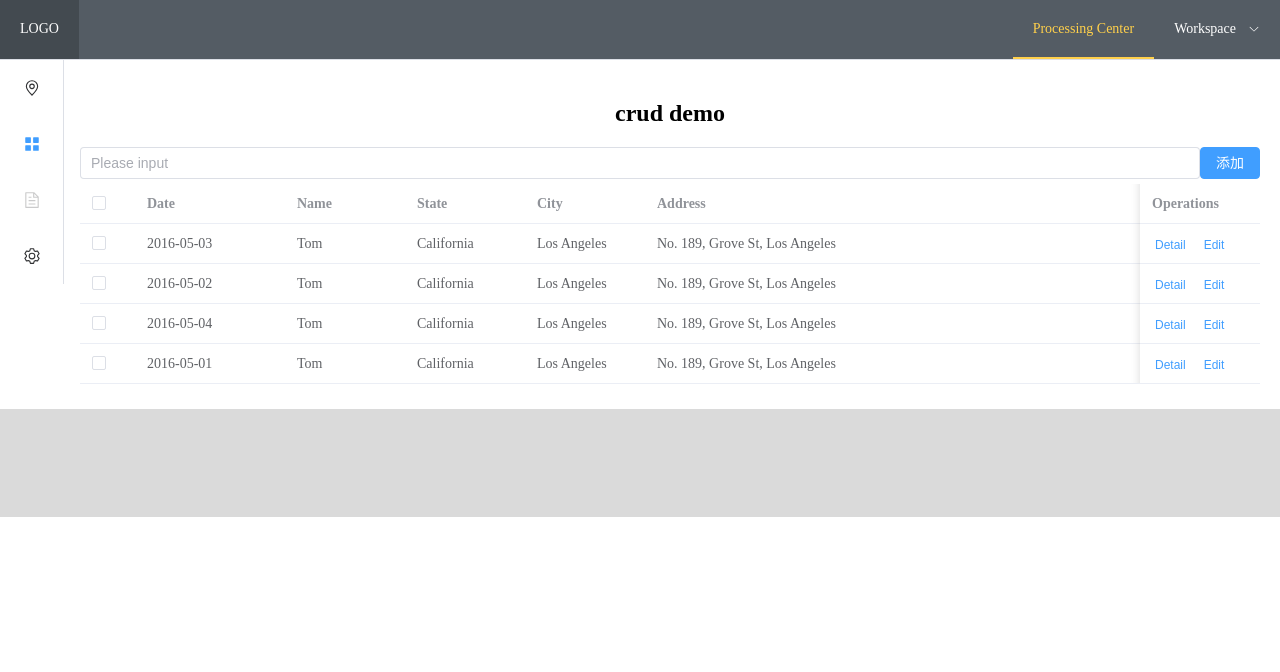
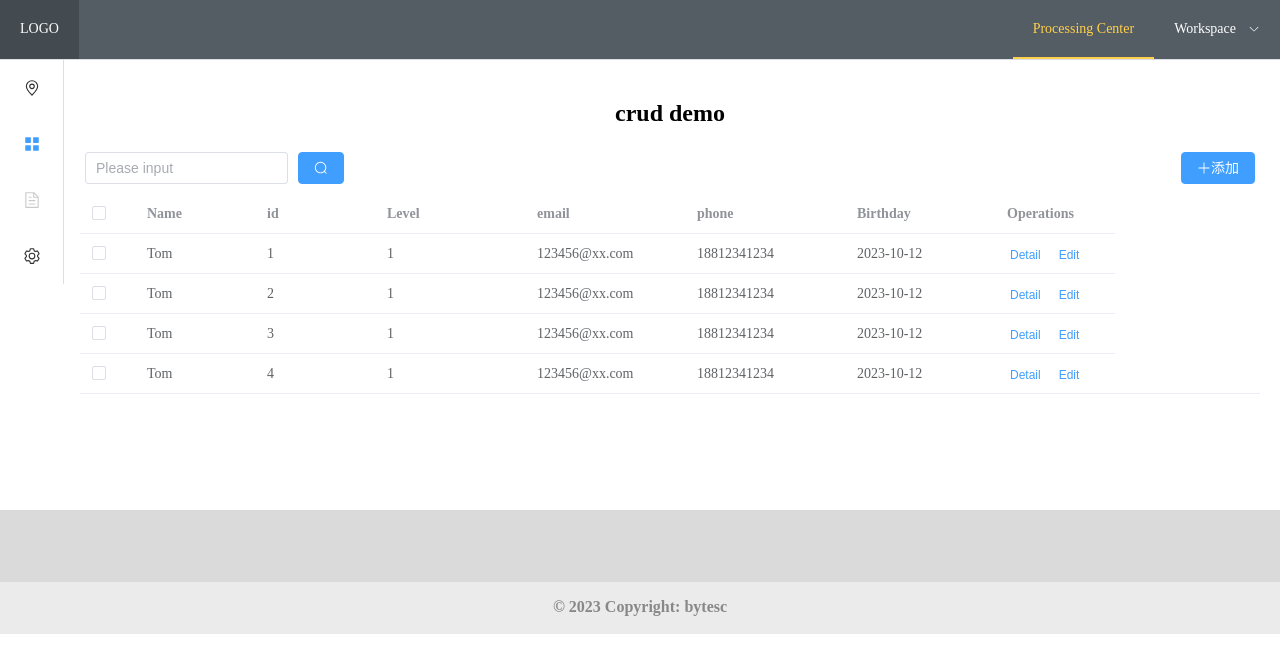
Before and after one commit to bytesc/vue-crud-template, a Vue app in the folder vue-crud/: page /#/form in a window 1280 px wide. Shown: the top 672 px of the page. Built offline with nearby package versions, Linux system fonts and the light colour scheme.

Commit message:
修改demo表格格式

```diff
--- a/vue-crud/package.json
+++ b/vue-crud/package.json
@@ -9,6 +9,7 @@
     "preview": "vite preview"
   },
   "dependencies": {
+    "@element-plus/icons-vue": "^2.1.0",
     "element-plus": "^2.3.14",
     "vue": "^3.3.4",
     "vue-router": "^4.2.5"
--- a/vue-crud/src/App.vue
+++ b/vue-crud/src/App.vue
@@ -18,7 +18,7 @@ import Footer from "./components/nav/Footer.vue";
           </el-aside>
         </div>
 
-        <el-container>
+        <el-container style="min-height: 450px">
           <el-main>
             <router-view></router-view>
           </el-main>
--- a/vue-crud/src/components/form/dialog.vue
+++ b/vue-crud/src/components/form/dialog.vue
@@ -1,14 +1,26 @@
 <template>
 
   <!-- Form -->
-  <el-button type="primary" @click="dialogFormVisible = true">
-    添加
+  <el-button type="primary" @click="handleAdd">
+    <el-icon><Plus /></el-icon> 添加
   </el-button>
 
-  <el-dialog v-model="dialogFormVisible" title="Shipping address">
+  <el-dialog v-model="dialogFormVisible" :title="props.dialogType === 'add' ? '新增':'编辑'">
     <el-form :model="form">
-      <el-form-item label="Promotion name" :label-width="formLabelWidth">
+      <el-form-item label="name" :label-width="formLabelWidth">
         <el-input v-model="form.name" autocomplete="off" />
+      </el-form-item>
+      <el-form-item label="phone" :label-width="formLabelWidth">
+        <el-input v-model="form.phone" autocomplete="off" />
+      </el-form-item>
+      <el-form-item label="email" :label-width="formLabelWidth">
+        <el-input v-model="form.email" autocomplete="off" />
+      </el-form-item>
+      <el-form-item label="level" :label-width="formLabelWidth">
+        <el-input v-model="form.level" autocomplete="off" />
+      </el-form-item>
+      <el-form-item label="birthdate" :label-width="formLabelWidth">
+        <el-input v-model="form.birthday" autocomplete="off" type="date"/>
       </el-form-item>
     </el-form>
     <template #footer>
@@ -25,30 +37,30 @@
 <script lang="ts" setup>
 import { reactive, ref } from 'vue'
 
+import {Plus} from "@element-plus/icons-vue";
+
+import { defineProps } from 'vue';
+const props = defineProps({
+  dialogType:String,
+})
+
 const dialogFormVisible = ref(false)
+const handleAdd = ()=>{
+  dialogFormVisible.value=true //注意，这是要.value
+  console.log(dialogFormVisible.value)
+}
+
 const formLabelWidth = '140px'
 
 const form = reactive({
   name: '',
-  region: '',
-  date1: '',
-  date2: '',
-  delivery: false,
-  type: [],
-  resource: '',
-  desc: '',
+  phone:"",
+  email:"",
+  birthday: '',
+  level: '',
 })
 </script>
 <style scoped>
-.el-button--text {
-  margin-right: 15px;
-}
-.el-select {
-  width: 300px;
-}
-.el-input {
-  width: 300px;
-}
 .dialog-footer button:first-child {
   margin-right: 10px;
 }
--- a/vue-crud/src/components/form/form.vue
+++ b/vue-crud/src/components/form/form.vue
@@ -6,9 +6,13 @@
         <h2>crud demo</h2>
       </div>
 
-    <div class="query-box" style="display: flex;justify-content: space-between;margin: 5px auto;">
-      <el-input v-model="QueryInput" placeholder="Please input" />
-      <Dialog/>
+    <div class="query-box" style="display: flex;justify-content: space-between; margin: 5px auto;">
+
+      <div style=" display: flex; float: left">
+        <el-input v-model="QueryInput" placeholder="Please input" style="margin: 5px"/>
+        <el-button type="primary" style="margin: 5px;"><el-icon><Search /></el-icon></el-button>
+      </div>
+      <div style="margin: 5px"><Dialog dialogType="add"/></div>
     </div>
 
     <el-table :data="TableData"
@@ -16,12 +20,13 @@
               style="width: 100%"
               @selection-change="handleSelectionChange">
       <el-table-column type="selection" width="55" />
-      <el-table-column fixed prop="date" label="Date" width="150" />
+<!--      <el-table-column fixed  prop="name" label="Name" width="120" />-->
       <el-table-column prop="name" label="Name" width="120" />
-      <el-table-column prop="state" label="State" width="120" />
-      <el-table-column prop="city" label="City" width="120" />
-      <el-table-column prop="address" label="Address" width="600" />
-      <el-table-column prop="zip" label="Zip" width="120" />
+      <el-table-column prop="id" label="id" width="120" />
+      <el-table-column prop="level" label="Level" width="150" />
+      <el-table-column prop="email" label="email" width="160" />
+      <el-table-column prop="phone" label="phone" width="160" />
+      <el-table-column prop="birthday" label="Birthday" width="150" />
       <el-table-column fixed="right" label="Operations" width="120">
         <template #default>
           <el-button link type="primary" size="small" @click="handleRowClick"
@@ -42,11 +47,10 @@
 import Dialog from "./dialog.vue"
 import {ref} from "vue";
 import {valueEquals} from "element-plus";
+import {Search} from "@element-plus/icons-vue";
 // 数据
 let QueryInput = ref("")
 // let TableData= ref("")
-
-
 const multipleSelection = ref([])
 const handleSelectionChange = (val) => {
   multipleSelection.value = val
@@ -56,42 +60,41 @@ const handleSelectionChange = (val) => {
 let handleRowClick = () => {
   console.log('click')
 }
+
+let dialogType = ref("add")
+
 const TableData = [
   {
-    date: '2016-05-03',
+    id:"1",
     name: 'Tom',
-    state: 'California',
-    city: 'Los Angeles',
-    address: 'No. 189, Grove St, Los Angeles',
-    zip: 'CA 90036',
-    tag: 'Home',
+    level:"1",
+    email: '123456@xx.com',
+    phone:"18812341234",
+    birthday: "2023-10-12"
   },
   {
-    date: '2016-05-02',
+    id:"2",
     name: 'Tom',
-    state: 'California',
-    city: 'Los Angeles',
-    address: 'No. 189, Grove St, Los Angeles',
-    zip: 'CA 90036',
-    tag: 'Office',
+    level:"1",
+    email: '123456@xx.com',
+    phone:"18812341234",
+    birthday: "2023-10-12"
   },
   {
-    date: '2016-05-04',
+    id:"3",
     name: 'Tom',
-    state: 'California',
-    city: 'Los Angeles',
-    address: 'No. 189, Grove St, Los Angeles',
-    zip: 'CA 90036',
-    tag: 'Home',
+    level:"1",
+    email: '123456@xx.com',
+    phone:"18812341234",
+    birthday: "2023-10-12"
   },
   {
-    date: '2016-05-01',
+    id:"4",
     name: 'Tom',
-    state: 'California',
-    city: 'Los Angeles',
-    address: 'No. 189, Grove St, Los Angeles',
-    zip: 'CA 90036',
-    tag: 'Office',
+    level:"1",
+    email: '123456@xx.com',
+    phone:"18812341234",
+    birthday: "2023-10-12"
   },
 ]
 
--- a/vue-crud/src/components/nav/Footer.vue
+++ b/vue-crud/src/components/nav/Footer.vue
@@ -10,9 +10,11 @@
     <el-col :span="4" class="foot-item"><div class="grid-content ep-bg-purple" ></div></el-col>
   </el-row>
   <el-row :gutter="20" >
-      <el-col :span="4" class="foot-item"><div class="grid-content ep-bg-purple" ></div></el-col>
-      <el-col :span="16" class="foot-item"><div class="grid-content ep-bg-purple" ></div></el-col>
-      <el-col :span="4" class="foot-item"><div class="grid-content ep-bg-purple" ></div></el-col>
+      <el-col :span="4" class="foot-bottom"><div class="grid-content ep-bg-purple" ></div></el-col>
+      <el-col :span="16" class="foot-bottom"><div class="grid-content ep-bg-purple" >
+        <p style="text-align: center; color: #888888"><strong>© 2023 Copyright: bytesc</strong></p>
+      </div></el-col>
+      <el-col :span="4" class="foot-bottom"><div class="grid-content ep-bg-purple" ></div></el-col>
   </el-row>
 </template>
 
@@ -20,6 +22,10 @@
 .foot-item{
   padding: 0 !important;
   background: #dadada;
+}
+.foot-bottom{
+  padding: 0 !important;
+  background: #ebebeb;
 }
 .grid-content {
   min-height: 36px;
--- a/vue-crud/src/main.js
+++ b/vue-crud/src/main.js
@@ -7,6 +7,10 @@ const app = createApp(App)
 
 import ElementPlus from 'element-plus'
 import 'element-plus/dist/index.css'
+import * as ElementPlusIconsVue from '@element-plus/icons-vue'
+for (const [key, component] of Object.entries(ElementPlusIconsVue)) {
+    app.component(key, component)
+}
 app.use(ElementPlus)
 
 import router from './router/router'
```
Also changed, not shown: 2 other files (tests, documents, lock files or other folders).
